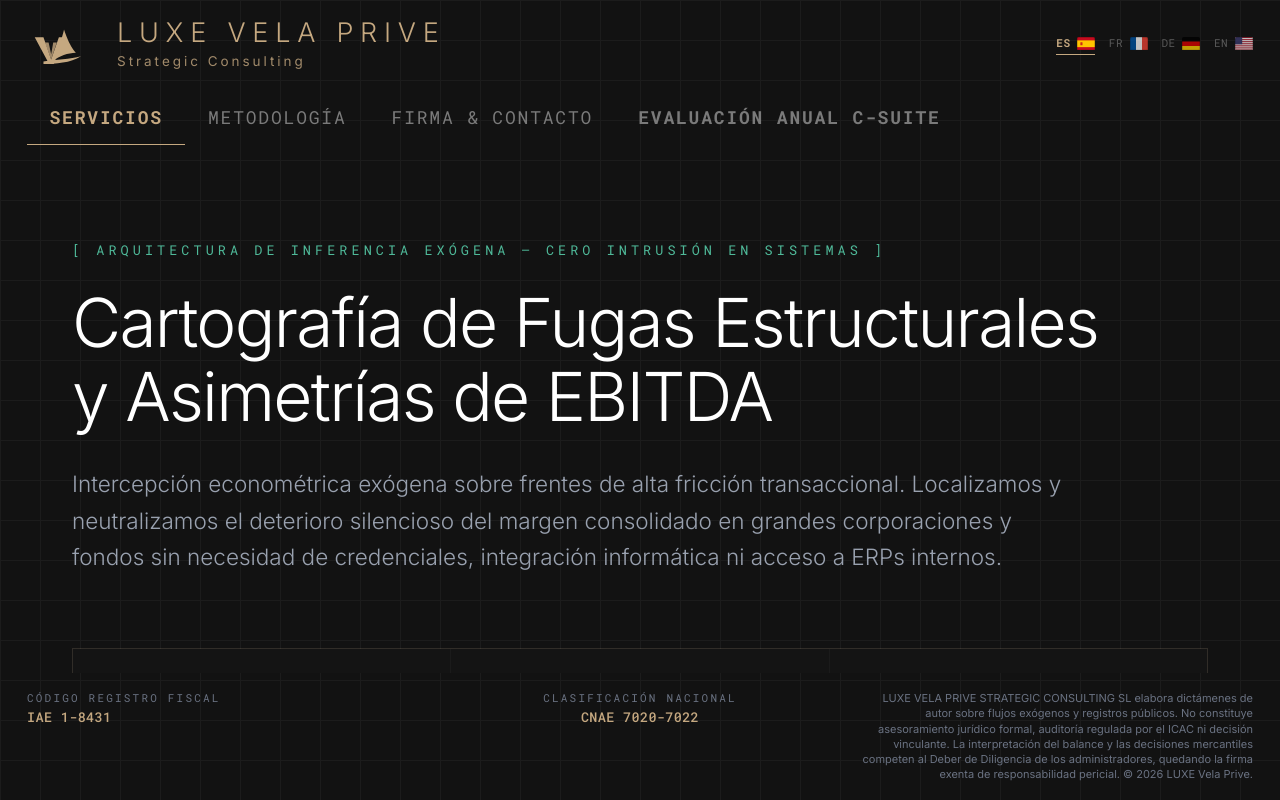
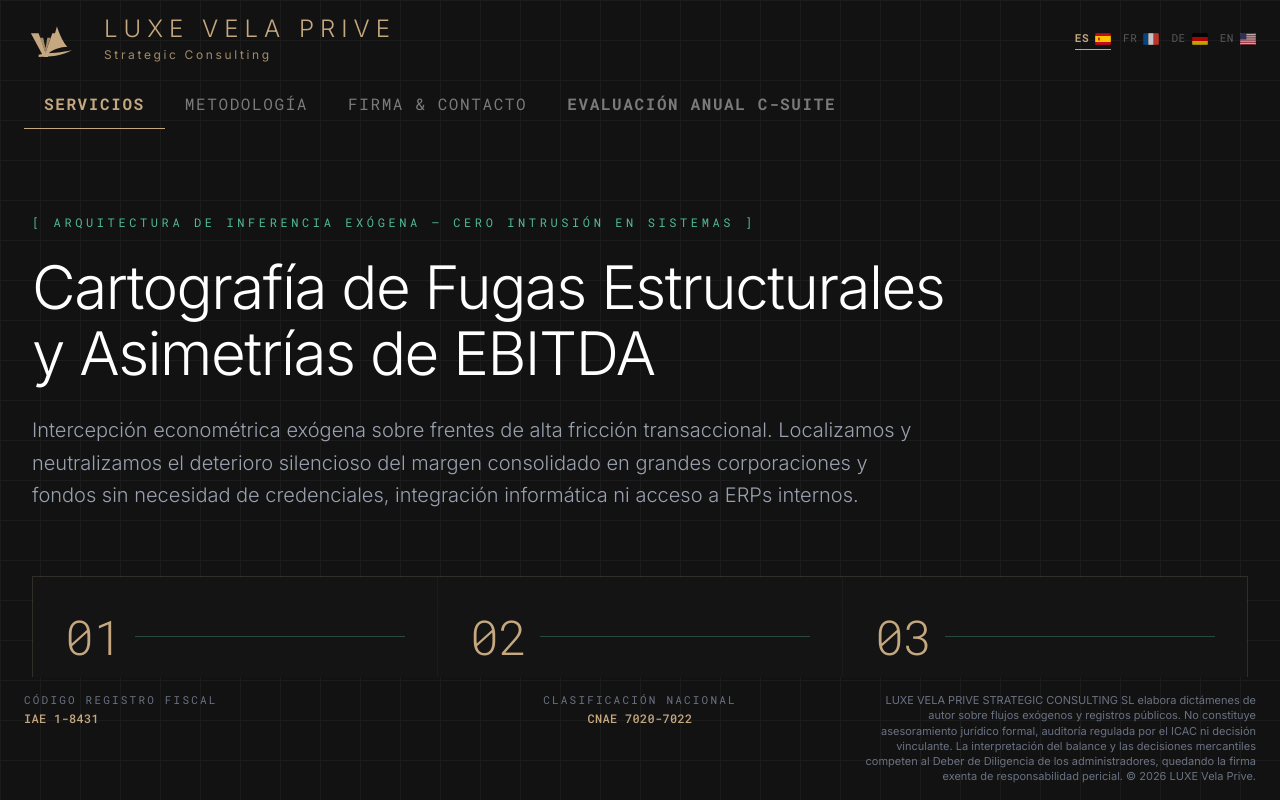
Before and after one commit to VillanuevaVesc/lvp-principal, a Next.js app: page / in a window 1280 px wide. Built offline with nearby package versions, Linux system fonts and the light colour scheme.

Commit message:
feat: adjust desktop view font size and container width settings
Co-authored-by: VillanuevaVesc <307913944+VillanuevaVesc@users.noreply.github.com>

```diff
--- a/app/globals.css
+++ b/app/globals.css
@@ -170,14 +170,15 @@
 }
 
 /* Escala e impacto visual para pantallas de escritorio (C-Suite) */
+/* Corrección de contenedor sin forzar fuentes */
 @media (min-width: 1024px) {
   html {
-    font-size: 18px !important; /* Incrementa proporcionalmente toda la fuente de la web */
+    font-size: 100% !important;
   }
 
   main, .container {
-    max-width: 1400px !important; /* Centra y amplía el ancho para eliminar bordes muertos */
-    margin-left: auto !important;
-    margin-right: auto !important;
+    max-width: 100% !important;
+    padding-left: 2rem !important;
+    padding-right: 2rem !important;
   }
 }
```
